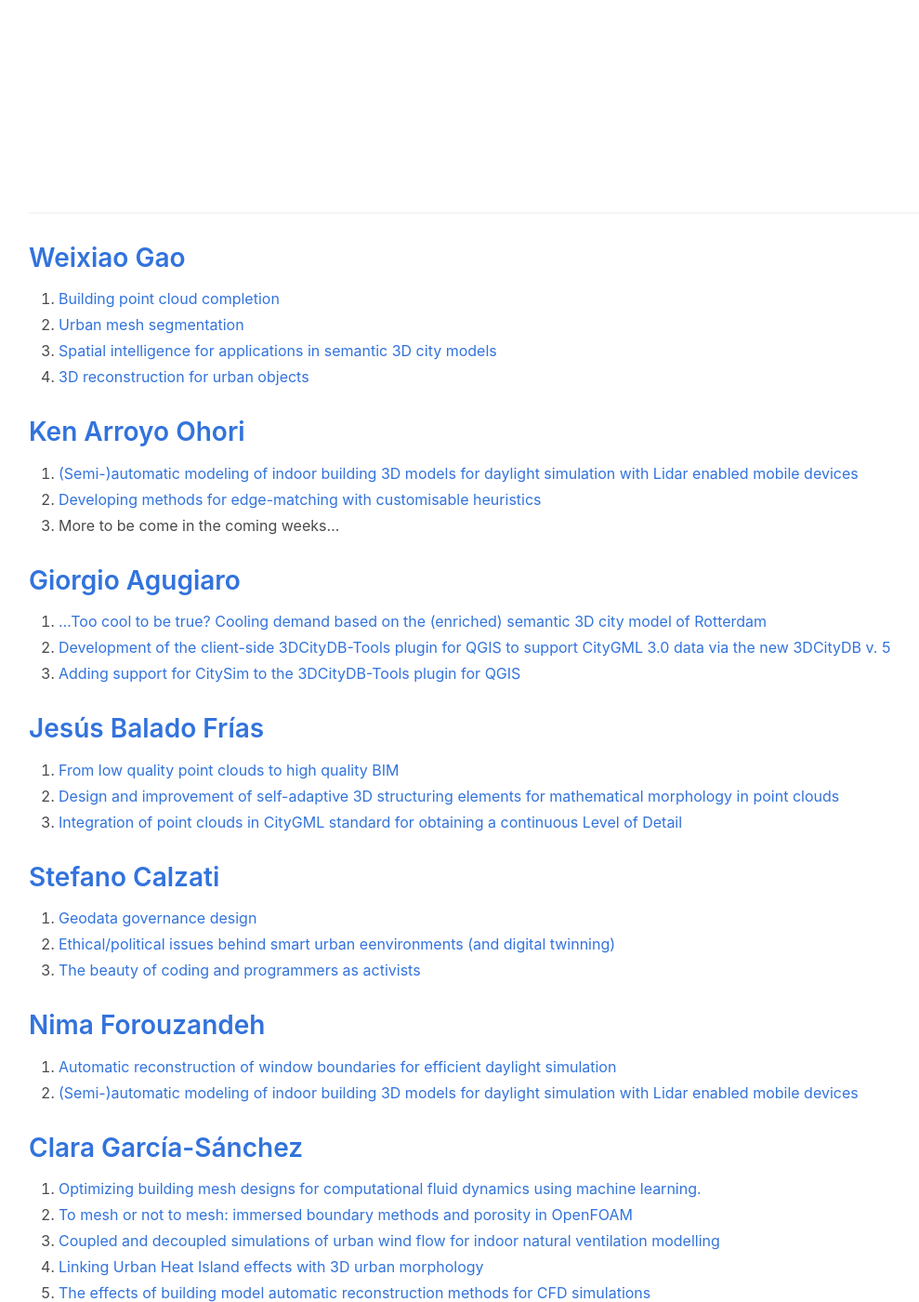
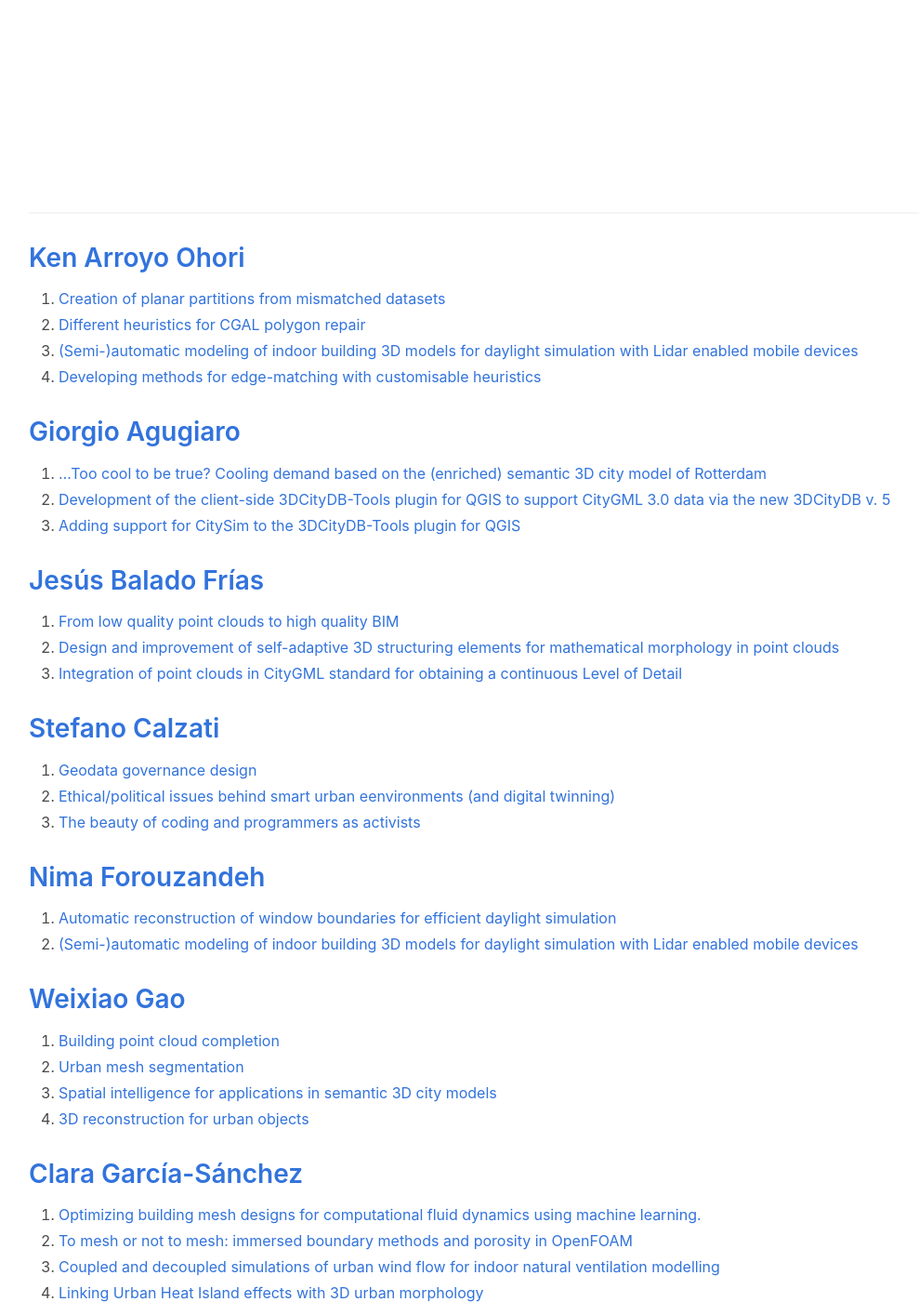
Before and after one commit to tudelft3d/geo2020, a Jekyll site: the page built from potentialtopics/index.md, in a window 1280 px wide and 1400 px high, scrolled down 832 px. Shown: the whole window at 93% size, without its empty margins (33-1022 px from the left). Built offline with Jekyll 4.4.1, drawn with Linux system fonts in a browser that asks for light colours; nearby versions of some CDN libraries.

Commit message:
two more topics

```diff
--- a/potentialtopics/index.md
+++ b/potentialtopics/index.md
@@ -29,17 +29,12 @@ permalink: /potentialtopics/
 
 ---
 
-## [Weixiao Gao](https://3d.bk.tudelft.nl/weixiao/)
- 1. [Building point cloud completion](https://3d.bk.tudelft.nl/education/msctopics/#building-point-cloud-completion)
- 2. [Urban mesh segmentation](https://3d.bk.tudelft.nl/education/msctopics/#urban-mesh-segmentation)
- 3. [Spatial intelligence for applications in semantic 3D city models](https://3d.bk.tudelft.nl/education/msctopics/#spatial-intelligence-for-applications-in-semantic-3d-city-models)
- 4. [3D reconstruction for urban objects](https://3d.bk.tudelft.nl/education/msctopics/#3d-reconstruction-for-urban-objects)
-
 
 ## [Ken Arroyo Ohori](https://3d.bk.tudelft.nl/ken/)
+1. [Creation of planar partitions from mismatched datasets](https://3d.bk.tudelft.nl/education/msctopics/#creation-of-planar-partitions-from-mismatched-datasets)
+1. [Different heuristics for CGAL polygon repair](https://3d.bk.tudelft.nl/education/msctopics/#different-heuristics-for-cgal-polygon-repair)
 1. [(Semi-)automatic modeling of indoor building 3D models for daylight simulation with Lidar enabled mobile devices](https://3d.bk.tudelft.nl/education/msctopics/#semi-automatic-modeling-of-indoor-building-3d-models-for-daylight-simulation-with-lidar-enabled-mobile-devices)
 1. [Developing methods for edge-matching with customisable heuristics](https://3d.bk.tudelft.nl/education/msctopics/#developing-methods-for-edge-matching-with-customisable-heuristics-geometric-topological-and-semantic)
-1. More to be come in the coming weeks...
 
 ## [Giorgio Agugiaro](https://3d.bk.tudelft.nl/gagugiaro/)
  1. [...Too cool to be true? Cooling demand based on the (enriched) semantic 3D city model of Rotterdam](https://3d.bk.tudelft.nl/education/msctopics/#too-cool-to-be-true-cooling-demand-based-on-the-enriched-semantic-3d-city-model-of-rotterdam)
@@ -62,6 +57,12 @@ permalink: /potentialtopics/
 ## [Nima Forouzandeh]([https://www.tudelft.nl/en/staff/f.m.welledonker/](https://www.tudelft.nl/staff/n.forouzandeh/?cHash=0eff827e919ebe7ba656d3542c3dcc42))
 1. [Automatic reconstruction of window boundaries for efficient daylight simulation](https://3d.bk.tudelft.nl/education/msctopics/#automatic-reconstruction-of-window-boundaries-for-efficient-daylight-simulation)
 1. [(Semi-)automatic modeling of indoor building 3D models for daylight simulation with Lidar enabled mobile devices](https://3d.bk.tudelft.nl/education/msctopics/#semi-automatic-modeling-of-indoor-building-3d-models-for-daylight-simulation-with-lidar-enabled-mobile-devices)
+
+## [Weixiao Gao](https://3d.bk.tudelft.nl/weixiao/)
+ 1. [Building point cloud completion](https://3d.bk.tudelft.nl/education/msctopics/#building-point-cloud-completion)
+ 2. [Urban mesh segmentation](https://3d.bk.tudelft.nl/education/msctopics/#urban-mesh-segmentation)
+ 3. [Spatial intelligence for applications in semantic 3D city models](https://3d.bk.tudelft.nl/education/msctopics/#spatial-intelligence-for-applications-in-semantic-3d-city-models)
+ 4. [3D reconstruction for urban objects](https://3d.bk.tudelft.nl/education/msctopics/#3d-reconstruction-for-urban-objects)
 
 ## [Clara García-Sánchez](https://3d.bk.tudelft.nl/gsclara/)
 1. [Optimizing building mesh designs for computational fluid dynamics using machine learning.](https://3d.bk.tudelft.nl/education/msctopics/#optimizing-building-mesh-designs-for-computational-fluid-dynamics-using-machine-learning)
```
